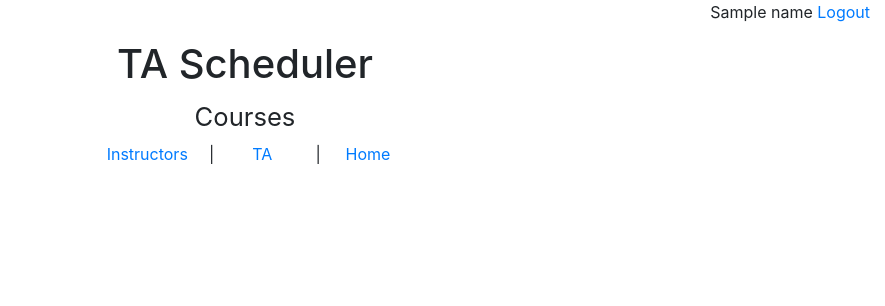
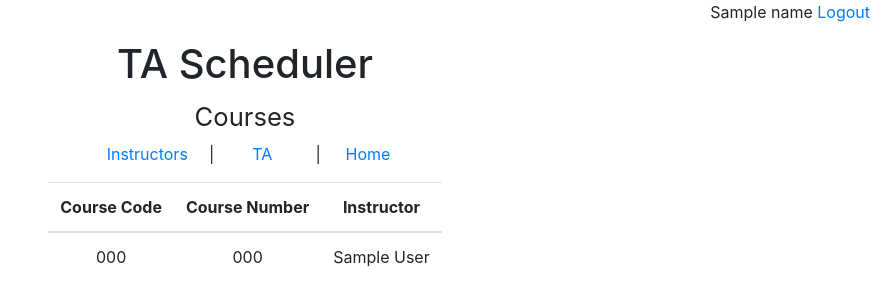
Before and after one commit to pjhanks/DropTableSprint, a Django app: template templates/courses.html in a window 1280 px wide. Shown: the top 306 px of the page, without its empty margins (395-1280 px from the left). Run offline with Django 4.2, Linux system fonts and the light colour scheme; tables that the repository leaves empty hold one stand-in row (values such as "Sample post"); the template is opened without the code that fills it: values that come from a table or form of the project are taken from there, most other values are stand-ins (such as "Sample title", 1, 10 or a date in 2020); some libraries are stand-ins or nearby versions.

Commit message:
Website navigation and login implemented

```diff
--- a/templates/TA.html
+++ b/templates/TA.html
@@ -43,8 +43,8 @@
                                     |
                                 </div>
                                 <div class="col-md-3">
-                                    <a href="/TA">
-                                        TA
+                                    <a href="/courses">
+                                        Courses
                                     </a>
                                 </div>
                                 <div class="col-md-1">
--- a/templates/courses.html
+++ b/templates/courses.html
@@ -57,19 +57,48 @@
                             </div>
                             </tr>
                         </table>
+
                     </div>
+
                 </div>
             </div>
         </form>
     </div>
 
-<div>
-    <table class = "table table-responsive">
+<div class="row justify-content-center" >
+    <div class="col-auto">
+        <table class = "table table-responsive">
+            <thead>
+                <tr>
+                    <th>Course Code</th>
+                    <th>Course Number</th>
+                    <th>Instructor</th>
+
+                </tr>
+            </thead>
 
 
-    </table>
+            <tbody>
+                {% for row in courses %}
+                    <tr>
+                        <td>{{ row.courseCode }}</td>
+                        <td>{{ row.courseNumber }}</td>
+                        <td>{{ row.instructorID.name }}</td>
+                    </tr>
+
+                {% endfor %}
+
+            </tbody>
+
+
+
+        </table>
+    </div>
 </div>
+<div>
 
+
+</div>
 
 
 {{ message }}
```
Also changed, not shown: TAScheduler/views.py (+16 -8 lines).
